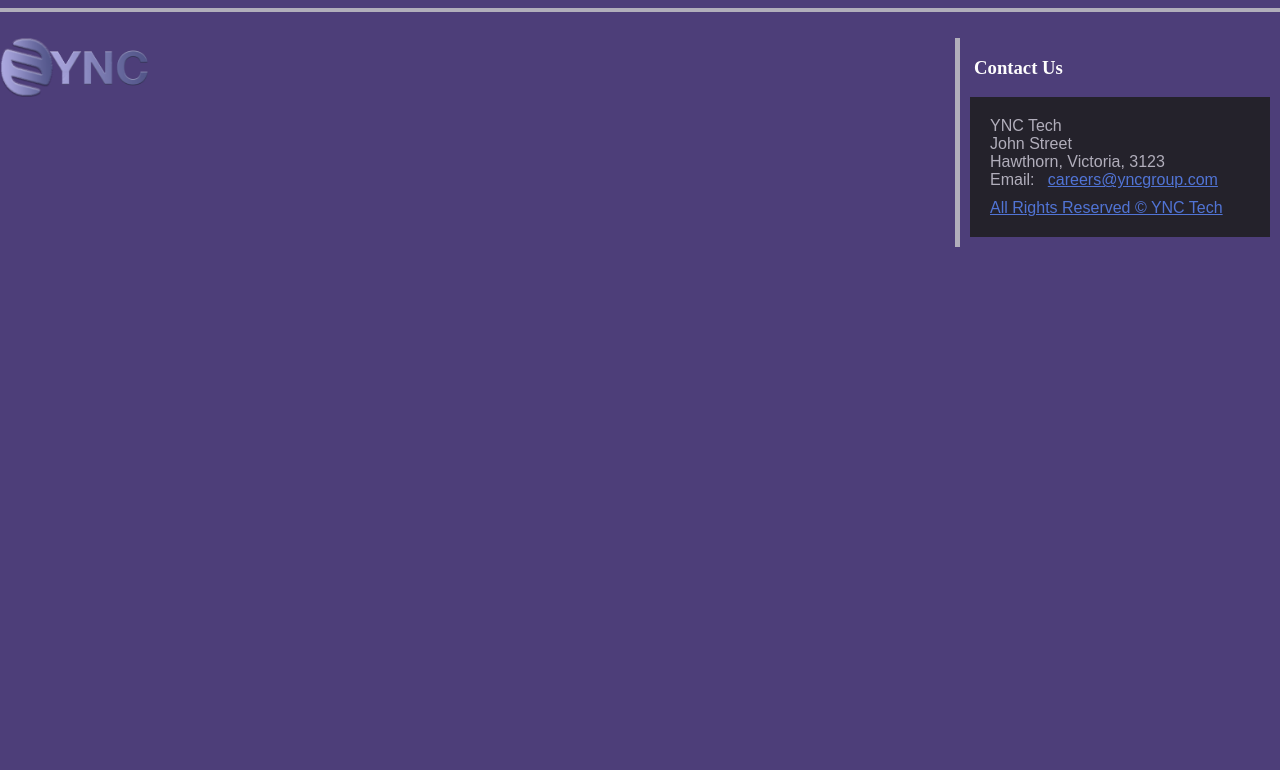
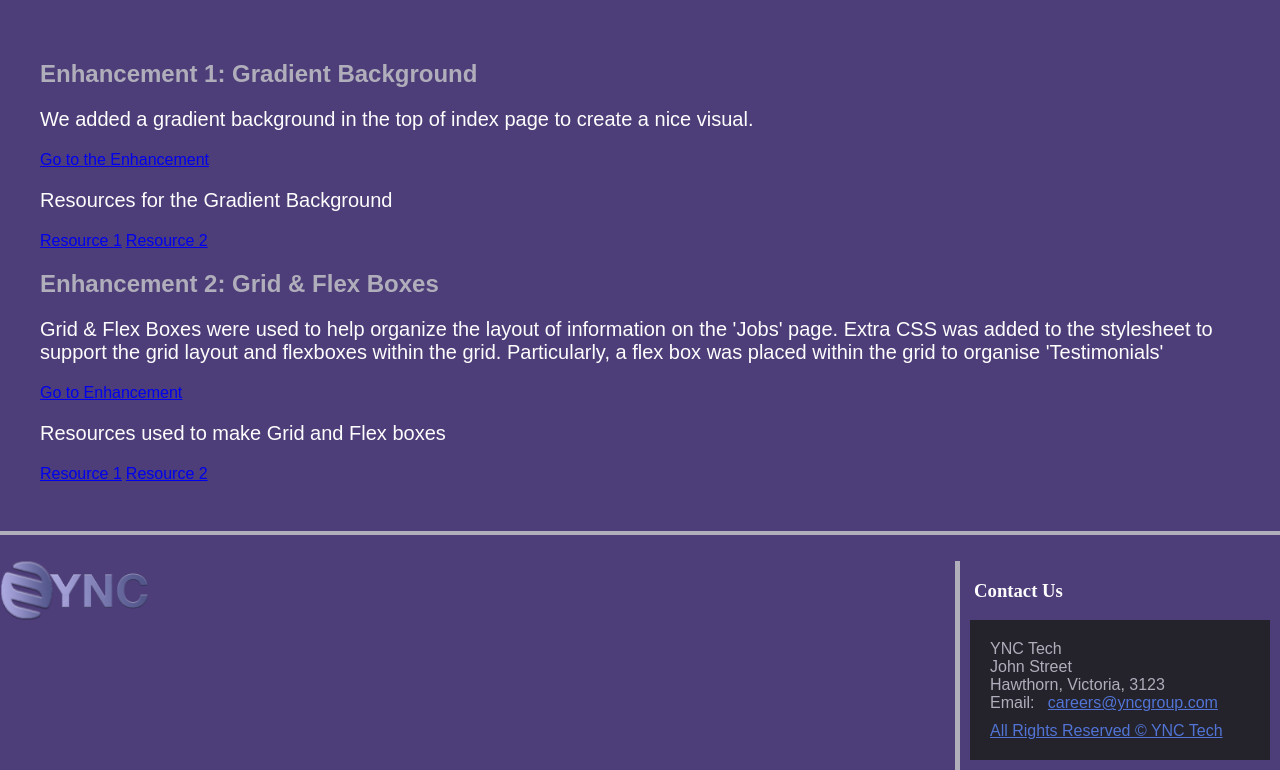
Before and after one commit to FakeTiramisu/Inquiry-Project-Assignment-1, a PHP site: page /enhancements.html in a window 1280 px wide. Shown: the part 96-866 px from the top of the page. Before the commit the page ends 343 px from the top, so only its background shows below. Run offline with PHP 8.4, Linux system fonts and the light colour scheme; some web fonts are replaced.

Commit message:
major changes to all pages
- added comments
- links
- enhancement

```diff
--- a/enhancements.html
+++ b/enhancements.html
@@ -26,6 +26,23 @@
         </div>
         <a href="mailto:104853318@student.swin.edu.au" class="contact-button">Contact Us</a>
     </header>
+    <main class="resource">
+        <h2>Enhancement 1: Gradient Background</h2>
+        <p>We added a gradient background in the top of index page to create a nice visual.</p>
+        <a href="index.html">Go to the Enhancement</a>
+        <p>Resources for the Gradient Background</p>
+        <a href="https://www.freecodecamp.org/learn/2022/responsive-web-design/learn-css-colors-by-building-a-set-of-colored-markers/step-56">Resource 1</a>
+        <a href="https://cssgradient.io/">Resource 2</a>
+        <h2>Enhancement 2: Grid & Flex Boxes</h2>
+        <p> Grid & Flex Boxes were used to help organize the layout of information on the 'Jobs' page.
+            Extra CSS was added to the stylesheet to support the grid layout and flexboxes within the grid.
+            Particularly, a flex box was placed within the grid to organise 'Testimonials'
+        </p>
+        <a href="jobs.html"> Go to Enhancement</a>
+        <p>Resources used to make Grid and Flex boxes</p>
+        <a href="https://css-tricks.com/snippets/css/complete-guide-grid/">Resource 1</a>
+        <a href="https://css-tricks.com/snippets/css/a-guide-to-flexbox/">Resource 2</a>
+    </main>
     <hr>
     <div class="ync_footer flex-container">
         <footer>
--- a/index.html
+++ b/index.html
@@ -87,6 +87,11 @@
             </p>
             <a class="button" href="jobs.html">Explore Careers</a>
         </section>
+        <!-- YOUTUBE LINK HERE -->
+        <section id="youtube">
+            <p>Check Our YouTube Video Below</p>
+            <a href="#">Click Here!</a>
+        </section>
     </main>
     <hr>
     <div class="ync_footer flex-container">
--- a/styles/style.css
+++ b/styles/style.css
@@ -4,6 +4,7 @@ authors: Yoojin Ahn, Ned Tonks, Charmaigne Mamaril
 created: 20/03/2024
 last modified: 10/04/2024
 description: index.html about.html enhancements.html apply.html jobs.html
+purpose: stylesheet for YNC website for assignment 1
 */
 
 /* Import Cool Fonts */
@@ -11,7 +12,7 @@ description: index.html about.html enhancements.html apply.html jobs.html
 @import url(https://db.onlinewebfonts.com/c/750e3658d4460a397a551dfac26bb272?family=Karla);
 @import url(https://db.onlinewebfonts.com/c/16842c927f8ef77adc29f7c5e27929ca?family=GT+Pressura+Light);
 
-/* Stylising the body of the page */
+/* General Body and Header styles */
 body {
     background-color: #4d3e79;
     margin: 0;
@@ -27,19 +28,11 @@ p{
     color: #fefdfd;
 }
 
-aside{
-    width: 25%;
-    float: right;
-    border: 1px;
-    border-left-style: solid;
-    border-left-color: #b1aebb;
-    border-left-width: 5px;
-}
-
 #highlight {
     color: #7ea0ff;
 }
 
+/* HEADER */
 /* Stylise the header of the page */
 header {
     padding: 18px 0;
@@ -67,7 +60,7 @@ header {
     align-self: center;
 }
 
-/* Styalising email button */
+/* Email Button on the Header Menu */
 .contact-button {
     box-sizing: border-box;
     text-align: auto;
@@ -86,7 +79,7 @@ a.contact-button:hover{
     background-color: #5174d5;
 }
 
-/* Stylise the navigation bar */
+/* Navigation Bar */
 nav {
     width: fit-content;
     height: 100%;
@@ -124,7 +117,8 @@ nav ul li:hover {
     filter: blur(0px);
 }
 
-/* Stylising the main content of the header */
+/* BODY */
+/* Main content of Index.html */
 main {
     padding: 40px;
     text-align: left;
@@ -153,12 +147,13 @@ main p {
     margin: -40px;
 }
 
+/* Image png in the index.html */
 #intro-image {
     float: right;
     width: 40%;
 }
 
-/* Stylising the service section */
+/* Stylising the "Our Services" section */
 #service-top {
     font-size: 30px;
     padding-top: 20px;
@@ -187,7 +182,7 @@ main p {
     margin: 30px;
 }
 
-/* Stylising definition list */
+/* Definition List */
 #group-details {
     padding: 10px;
 }
@@ -221,14 +216,11 @@ dd {
 #team img{
     height: 200px;
     width: auto;
+    border: 5px solid #24222b;
 }
 
 #team h3 {
     color: #7ea0ff;
-}
-
-#team figure {
-    border: 1px #24222b;
 }
 
 #profile1, #profile2, #profile3 {
@@ -275,9 +267,8 @@ td{
     text-align: center;
 }
 
-
-/* my adjustments */
-
+/* APPLY PAGE */
+/* fieldsets */
 .fieldset-content{
     margin-top: 80px;
     margin-left: 60px;
@@ -303,6 +294,7 @@ legend{
     color: #fefdfd;
 }
 
+/* Radio Buttons */
 .radio_button{
     font-family: "Karla", sans-serif;
     color: #fefdfd;
@@ -328,8 +320,7 @@ legend{
     color: black;
 }
 
-/* Jobs Page Stylization */
-
+/* JOB PAGE */
 .jobs_container {
     display: grid;
     grid-template-columns: repeat(auto-fit, minmax(100,1fr));
@@ -379,7 +370,7 @@ legend{
     overflow: auto;
 }
 
-/*Testimonials Styling*/
+/* Testimonials Styling */
 .jobs_testimonials {
     grid-column-start: 1;
     grid-column-end: 4;
@@ -421,13 +412,37 @@ hr {
     border: 2px solid  #b1aebb;
 }
 
-/* Footer stylisation */
+/* YOUTUBE LINK */
+#youtube{
+    text-align: center;
+}
+
+/* ENHANCEMENTS */
+.resource a {
+    font-family: "Karla", sans-serif;
+}
+
+.resource a:visited {
+    color:#5174d5;
+}
+
+/* FOOTER */
 .ync_footer{
     background-color: #4d3e79;
     flex: 1;
     grid-column-start: 1;
     grid-column-end: 4;
     width: 100%;
+}
+
+/* Footer: Contact details */
+aside{
+    width: 25%;
+    float: right;
+    border: 1px;
+    border-left-style: solid;
+    border-left-color: #b1aebb;
+    border-left-width: 5px;
 }
 
 .ync_footer footer img{
```
